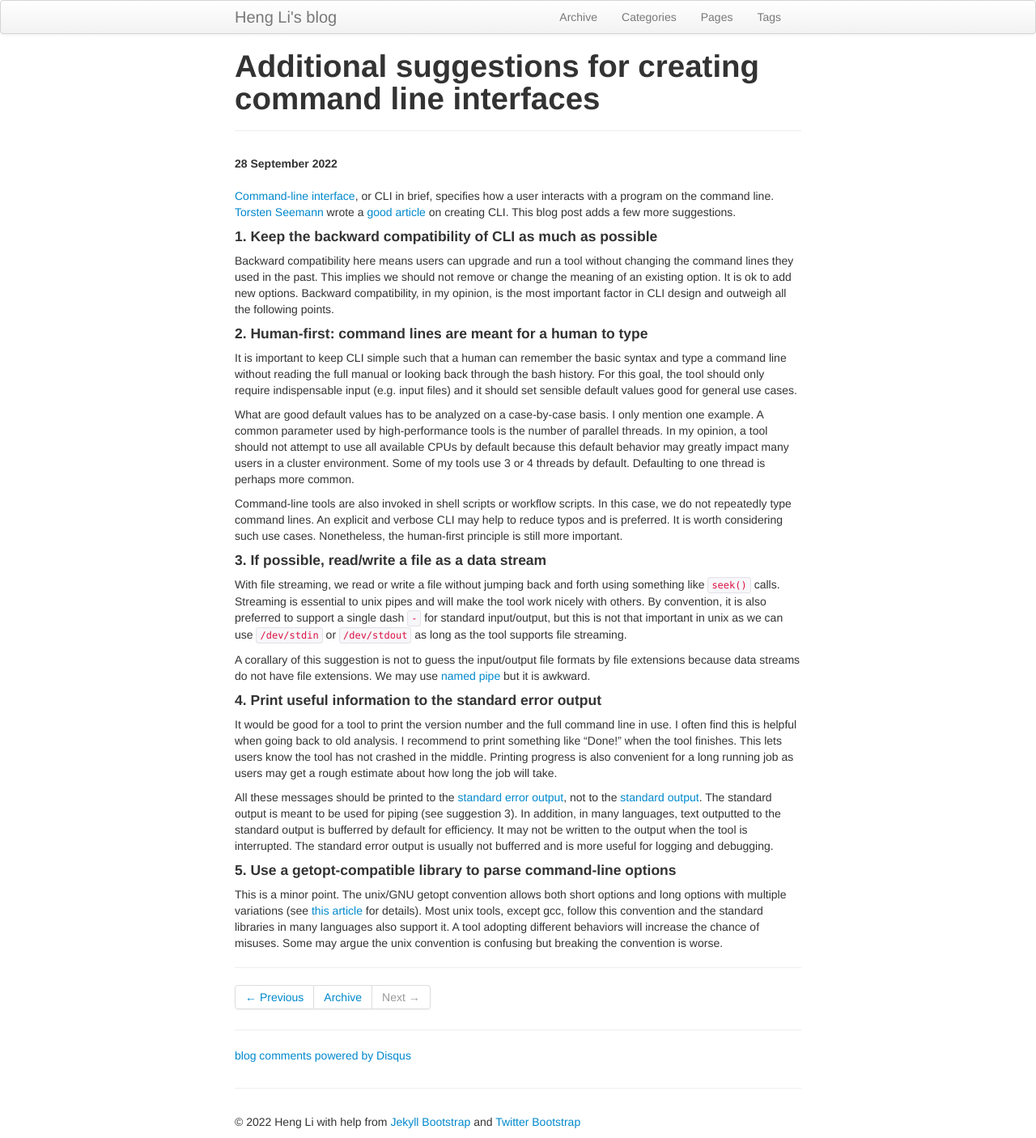
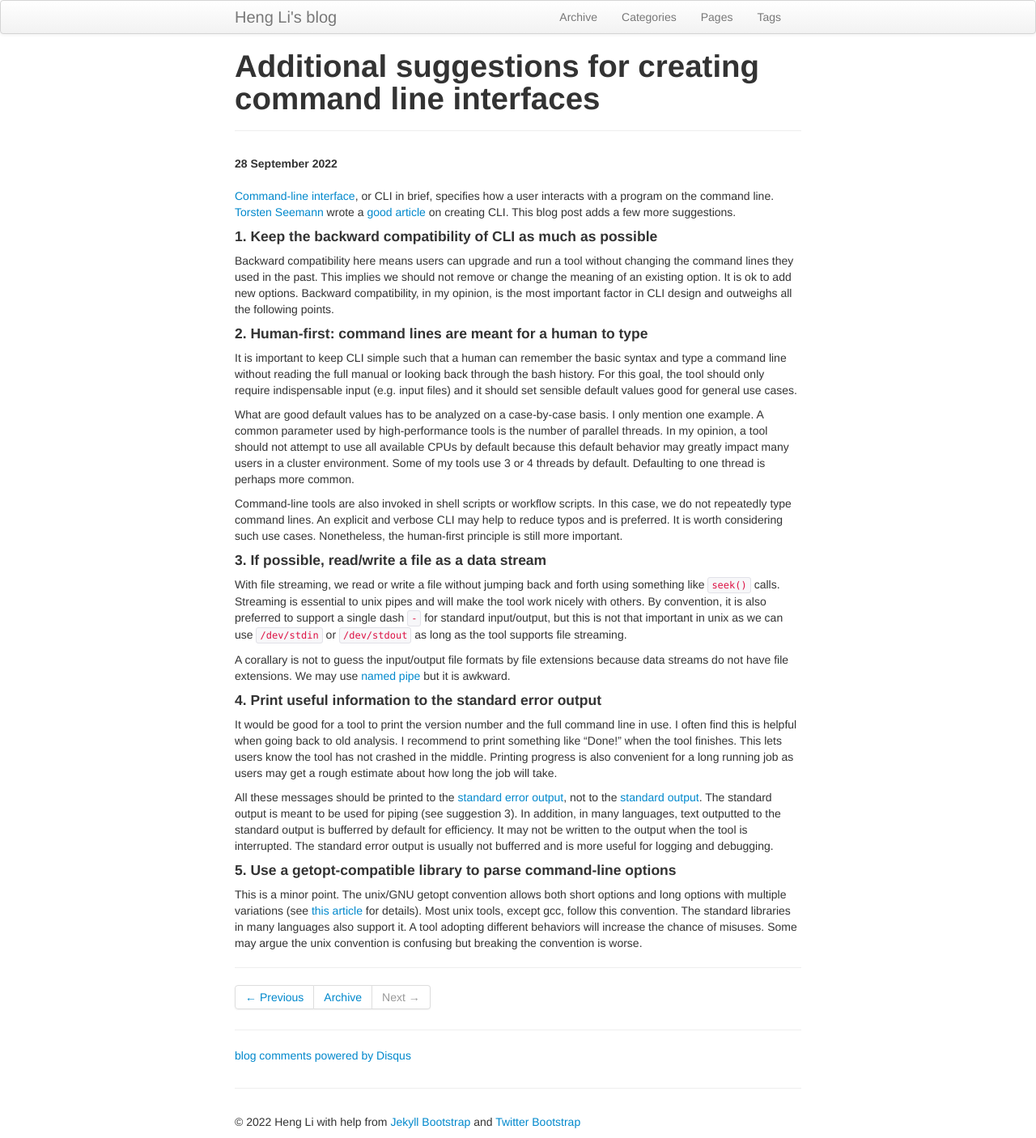
Before and after one commit to lh3/lh3.github.com, a Jekyll site: the page built from _posts/2022-09-28-additional-recommendations-for-creating-command-line-interfaces.md, in a window 1280 px wide. Shown: the whole page at 81% size. Built offline with Jekyll 4.4.1, drawn with Linux system fonts in a browser that asks for light colours; comment, search, counter and statistics services are not loaded.

Commit message:
minor wording changes

```diff
--- a/_posts/2022-09-28-additional-recommendations-for-creating-command-line-interfaces.md
+++ b/_posts/2022-09-28-additional-recommendations-for-creating-command-line-interfaces.md
@@ -17,7 +17,7 @@ Backward compatibility here means users can upgrade and run a tool without
 changing the command lines they used in the past. This implies we should not
 remove or change the meaning of an existing option. It is ok to add new
 options. Backward compatibility, in my opinion, is the most important factor in
-CLI design and outweigh all the following points.
+CLI design and outweighs all the following points.
 
 #### 2. Human-first: command lines are meant for a human to type
 
@@ -48,7 +48,7 @@ to support a single dash `-` for standard input/output, but this is not that
 important in unix as we can use `/dev/stdin` or `/dev/stdout` as long as the
 tool supports file streaming.
 
-A corallary of this suggestion is not to guess the input/output file formats by
+A corallary is not to guess the input/output file formats by
 file extensions because data streams do not have file extensions. We may use
 [named pipe][named-pipe] but it is awkward.
 
@@ -72,7 +72,7 @@ is usually not bufferred and is more useful for logging and debugging.
 
 This is a minor point. The unix/GNU getopt convention allows both short options
 and long options with multiple variations (see [this article][unix-cli] for
-details). Most unix tools, except gcc, follow this convention and the standard
+details). Most unix tools, except gcc, follow this convention. The standard
 libraries in many languages also support it. A tool adopting different
 behaviors will increase the chance of misuses. Some may argue the unix
 convention is confusing but breaking the convention is worse.
```
